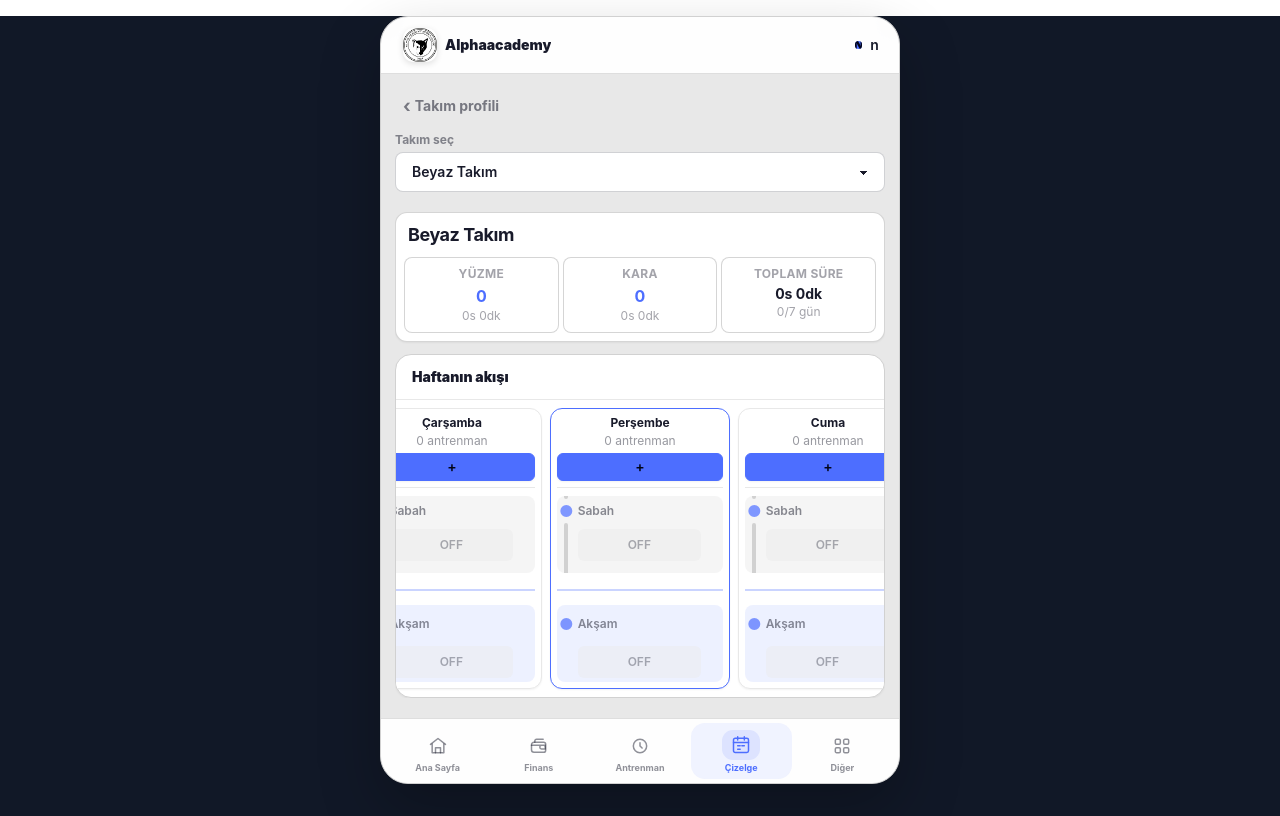
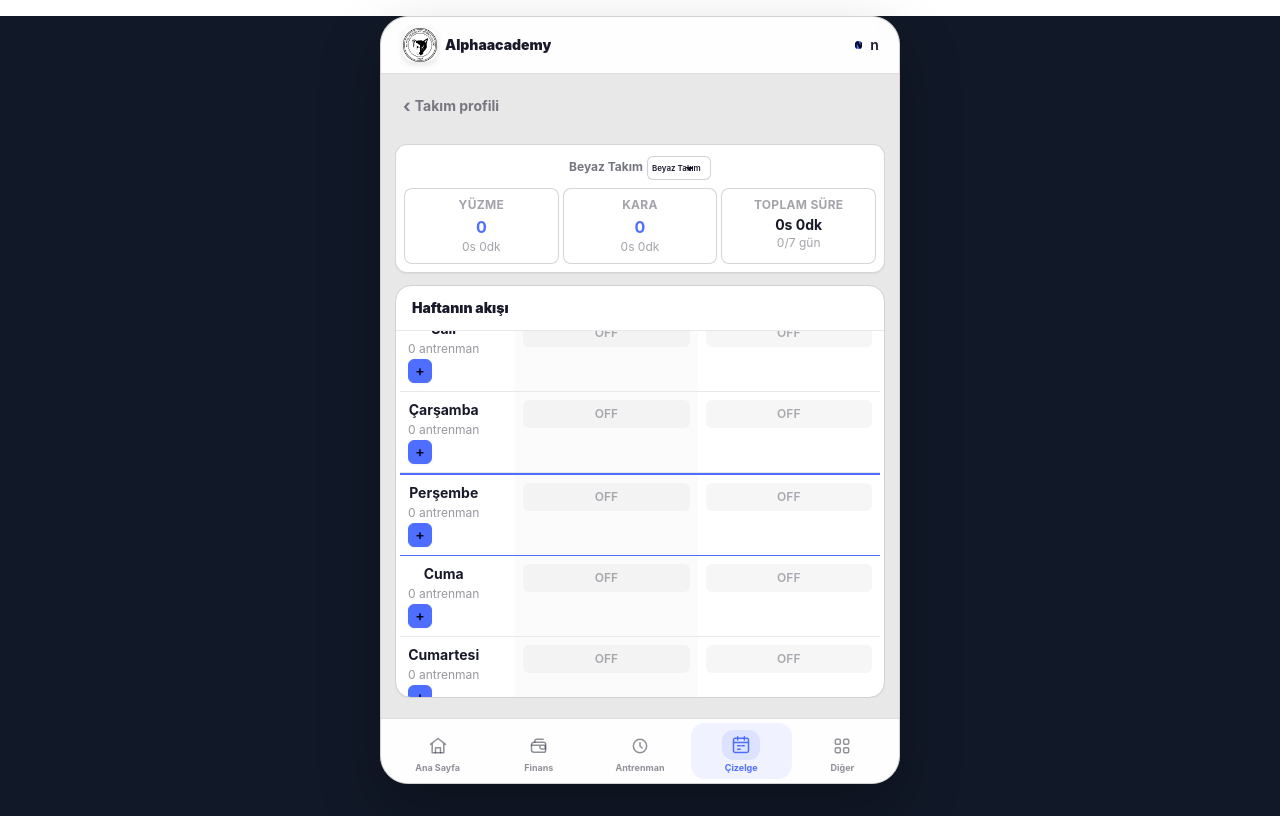
Before and after one commit to ozztozz/swim_club, a Django app: page /teams/schedule/ in a window 1280 px wide. Run offline with Django 5.2, Linux system fonts and the light colour scheme; a user stored in the database is signed in; data comes from the database, SQL or seed files in the repository; some libraries are stand-ins or nearby versions.

Commit message:
haftalık düzeldi

```diff
--- /dev/null
+++ b/swim_club_project/templates/team/partials/schedule_cell.html
@@ -0,0 +1,24 @@
+{% if schedules %}
+    <div class="grid min-w-0 grid-cols-2 {% if align_right %}justify-items-end{% else %}justify-items-start{% endif %} gap-1">
+        {% for schedule in schedules %}
+            <div class="{% if align_right and schedules|length == 1 %}col-start-2 {% endif %}min-w-0 max-w-full overflow-hidden rounded-md p-1 shadow-sm sm:p-1.5 {% if schedule.training_type == 'land' %}bg-warning/15{% else %}bg-info/15{% endif %}">
+                <div class="flex items-start justify-between gap-0.5">
+                    <div class="badge badge-xs shrink-0 border-0 text-[9px] font-black {% if schedule.training_type == 'land' %}bg-warning/30 text-warning-content{% else %}bg-info/25 text-info-content{% endif %}" title="{{ schedule.get_training_type_display }}">
+                        {% if schedule.training_type == 'land' %}K{% else %}Y{% endif %}
+                    </div>
+                    <div class="flex shrink-0 items-center gap-0.5">
+                        <button type="button" class="btn btn-ghost btn-xs h-5 min-h-0 w-5 rounded-md p-0 text-[10px] font-semibold leading-none text-primary" hx-get="{% url 'team-schedule-update' team.pk schedule.pk %}" hx-target="#schedule-modal-container" hx-swap="innerHTML" title="Düzenle" aria-label="Antrenmanı düzenle">✎</button>
+                        <form method="post" hx-post="{% url 'team-schedule-delete' team.pk schedule.pk %}" hx-target="#weekly-schedule-board" hx-swap="outerHTML">
+                            {% csrf_token %}
+                            <button type="submit" class="btn btn-ghost btn-xs h-5 min-h-0 w-5 rounded-md p-0 text-[10px] font-semibold leading-none text-error" title="Sil" aria-label="{{ day_label }} antrenmanını sil">×</button>
+                        </form>
+                    </div>
+                </div>
+                <div class="mt-0.5 truncate text-[8px] font-semibold tabular-nums sm:text-[9px]">{{ schedule.start_time|time:"H:i" }} - {{ schedule.end_time|time:"H:i" }}</div>
+                <div class="mt-0.5 truncate text-[8px] text-base-content/50 sm:text-[9px]">{{ schedule.location }}</div>
+            </div>
+        {% endfor %}
+    </div>
+{% else %}
+    <div class="rounded-md bg-base-200/40 px-1 py-1.5 text-center text-[9px] font-semibold text-base-content/35">OFF</div>
+{% endif %}
--- a/swim_club_project/templates/team/partials/weekly_schedule_board.html
+++ b/swim_club_project/templates/team/partials/weekly_schedule_board.html
@@ -1,82 +1,32 @@
-<div id="weekly-schedule-board" class="min-h-0 flex-1 overflow-x-auto overflow-y-hidden px-1 py-1.5 sm:px-2 sm:py-2">
-    <div class="grid h-full auto-cols-[minmax(150px,1fr)] grid-flow-col gap-1 sm:auto-cols-[minmax(180px,1fr)] sm:gap-2">
-        {% for day in weekly_days %}
-            <article data-weekday="{{ day.value }}" class="flex h-full min-w-0 flex-col rounded-lg border border-base-200 bg-base-100 p-1 shadow-sm transition-colors sm:rounded-xl sm:p-1.5">
-                <div class="border-b border-base-200 pb-1 text-center sm:pb-1.5">
-                    <h3 class="truncate text-[10px] font-bold text-base-content sm:text-xs">{{ day.label }}</h3>
-                    <p class="mt-0.5 text-[9px] text-base-content/45 sm:text-[10px]">{{ day.schedules|length }} antrenman</p>
-                    <button
-                        type="button"
-                        class="btn btn-primary btn-xs mt-1 h-6 min-h-0 w-full rounded-md px-0 text-[9px] font-semibold sm:h-7 sm:text-[10px]"
-                        hx-get="{% url 'team-schedule-create' team.pk %}?weekday={{ day.value }}"
-                        hx-target="#schedule-modal-container"
-                        hx-swap="innerHTML"
-                        aria-label="{{ day.label }} gününe antrenman ekle">
-                        <span class="text-sm leading-none">+</span>
-                    </button>
-                </div>
-
-                <ul class="timeline timeline-vertical timeline-compact mt-1 grid min-h-0 flex-1 w-full grid-rows-[minmax(0,1fr)_2rem_minmax(0,1fr)] text-base-content sm:mt-2">
-                    <li class="min-h-0 rounded-lg bg-base-200/45 px-0.5">
-                        {% if not forloop.first %}<hr class="bg-base-300">{% endif %}
-                        <div class="timeline-start text-[9px] font-semibold text-base-content/50 sm:text-[10px]">Sabah</div>
-                        <div class="timeline-middle text-primary/70">●</div>
-                        <div class="timeline-end max-h-full w-[calc(100%-1.5rem)] overflow-y-auto pb-1 sm:pb-2">
-                            {% for schedule in day.morning_schedules %}
-                                <div class="mb-1 rounded-md bg-base-200/55 p-1 last:mb-0">
-                                    <div class="flex items-center justify-between gap-1">
-                                        <div class="min-w-0 truncate text-[9px] font-semibold text-primary/70 sm:text-[10px]">{{ schedule.get_training_type_display }}</div>
-                                        <div class="flex shrink-0 items-center gap-0.5">
-                                            <button type="button" class="btn btn-ghost btn-xs h-5 min-h-0 w-5 rounded-md p-0 text-[10px] font-semibold leading-none text-primary" hx-get="{% url 'team-schedule-update' team.pk schedule.pk %}" hx-target="#schedule-modal-container" hx-swap="innerHTML" title="Düzenle" aria-label="Antrenmanı düzenle">✎</button>
-                                            <form method="post" hx-post="{% url 'team-schedule-delete' team.pk schedule.pk %}" hx-target="#weekly-schedule-board" hx-swap="outerHTML">
-                                                {% csrf_token %}
-                                                <button type="submit" class="btn btn-ghost btn-xs h-5 min-h-0 w-5 rounded-md p-0 text-[10px] font-semibold leading-none text-error" title="Sil" aria-label="{{ day.label }} antrenmanını sil">×</button>
-                                            </form>
-                                        </div>
-                                    </div>
-                                    <div class="mt-0.5 text-[9px] font-semibold leading-none tabular-nums sm:text-[10px]">{{ schedule.start_time|time:"H:i" }} - {{ schedule.end_time|time:"H:i" }}</div>
-                                    <div class="mt-0.5 truncate text-[8px] leading-none text-base-content/50 sm:text-[9px]">{{ schedule.location }}</div>
-                                </div>
-                            {% empty %}
-                                <div class="rounded-md bg-base-200/40 px-1 py-2 text-center text-[9px] font-semibold text-base-content/35">OFF</div>
-                            {% endfor %}
+<div id="weekly-schedule-board" class="min-h-0 flex-1 overflow-x-hidden overflow-y-auto px-0.5 py-0.5 sm:px-1 sm:py-1">
+    <table class="w-full table-fixed border-separate border-spacing-0 text-base-content">
+        <thead>
+            <tr class="text-left">
+                <th class="w-[24%] border-b border-base-300 px-1 py-1 text-[10px] font-bold uppercase tracking-wide text-base-content/50 sm:px-2 sm:py-1.5 sm:text-xs">Gün</th>
+                <th class="w-[38%] border-b border-base-300 bg-base-200/35 px-1 py-1 text-[10px] font-bold uppercase tracking-wide text-base-content/50 sm:px-2 sm:py-1.5 sm:text-xs">Sabah</th>
+                <th class="w-[38%] border-b border-base-300 bg-primary/5 px-1 py-1 text-[10px] font-bold uppercase tracking-wide text-base-content/50 sm:px-2 sm:py-1.5 sm:text-xs">Akşam</th>
+            </tr>
+        </thead>
+        <tbody>
+            {% for day in weekly_days %}
+                <tr data-weekday="{{ day.value }}" class="transition-colors">
+                    <th class="border-b border-base-200 px-1 py-1.5 align-top sm:px-2 sm:py-2">
+                        <div class="flex min-w-0 flex-col items-start gap-0.5">
+                            <div class="min-w-0 max-w-full">
+                                <h3 class="break-words text-xs font-bold sm:text-sm">{{ day.label }}</h3>
+                                <p class="mt-0.5 text-[9px] font-normal text-base-content/45 sm:text-[10px]">{{ day.schedules|length }} antrenman</p>
+                            </div>
+                            <button type="button" class="btn btn-primary btn-xs h-6 min-h-0 w-6 rounded-md p-0 text-sm leading-none" hx-get="{% url 'team-schedule-create' team.pk %}?weekday={{ day.value }}" hx-target="#schedule-modal-container" hx-swap="innerHTML" title="Antrenman ekle" aria-label="{{ day.label }} gününe antrenman ekle">+</button>
                         </div>
-                        <hr class="bg-base-300">
-                    </li>
-
-                    <li class="relative h-8 min-h-0">
-                        <div class="timeline-start"></div>
-                        <div class="timeline-middle"></div>
-                        <div class="timeline-end"></div>
-                        <div class="pointer-events-none absolute inset-x-0 top-1/2 z-10 h-0.5 bg-primary/30"></div>
-                    </li>
-
-                    <li class="min-h-0 rounded-lg bg-primary/10 px-0.5">
-                        <div class="timeline-start text-[9px] font-semibold text-base-content/50 sm:text-[10px]">Akşam</div>
-                        <div class="timeline-middle text-primary/70">●</div>
-                        <div class="timeline-end max-h-full w-[calc(100%-1.5rem)] overflow-y-auto">
-                            {% for schedule in day.evening_schedules %}
-                                <div class="mb-1 rounded-md bg-base-200/55 p-1 last:mb-0">
-                                    <div class="flex items-center justify-between gap-1">
-                                        <div class="min-w-0 truncate text-[9px] font-semibold text-primary/70 sm:text-[10px]">{{ schedule.get_training_type_display }}</div>
-                                        <div class="flex shrink-0 items-center gap-0.5">
-                                            <button type="button" class="btn btn-ghost btn-xs h-5 min-h-0 w-5 rounded-md p-0 text-[10px] font-semibold leading-none text-primary" hx-get="{% url 'team-schedule-update' team.pk schedule.pk %}" hx-target="#schedule-modal-container" hx-swap="innerHTML" title="Düzenle" aria-label="Antrenmanı düzenle">✎</button>
-                                            <form method="post" hx-post="{% url 'team-schedule-delete' team.pk schedule.pk %}" hx-target="#weekly-schedule-board" hx-swap="outerHTML">
-                                                {% csrf_token %}
-                                                <button type="submit" class="btn btn-ghost btn-xs h-5 min-h-0 w-5 rounded-md p-0 text-[10px] font-semibold leading-none text-error" title="Sil" aria-label="{{ day.label }} antrenmanını sil">×</button>
-                                            </form>
-                                        </div>
-                                    </div>
-                                    <div class="mt-0.5 text-[9px] font-semibold leading-none tabular-nums sm:text-[10px]">{{ schedule.start_time|time:"H:i" }} - {{ schedule.end_time|time:"H:i" }}</div>
-                                    <div class="mt-0.5 truncate text-[8px] leading-none text-base-content/50 sm:text-[9px]">{{ schedule.location }}</div>
-                                </div>
-                            {% empty %}
-                                <div class="rounded-md bg-base-200/40 px-1 py-2 text-center text-[9px] font-semibold text-base-content/35">OFF</div>
-                            {% endfor %}
-                        </div>
-                    </li>
-                </ul>
-            </article>
-        {% endfor %}
-    </div>
+                    </th>
+                    <td class="min-w-0 border-b border-base-200 bg-base-200/20 px-1 py-1.5 align-top sm:px-2 sm:py-2">
+                        {% include 'team/partials/schedule_cell.html' with schedules=day.morning_schedules day_label=day.label align_right=False %}
+                    </td>
+                    <td class="min-w-0 border-b border-base-200 bg-primary/[.04] px-1 py-1.5 align-top sm:px-2 sm:py-2">
+                        {% include 'team/partials/schedule_cell.html' with schedules=day.evening_schedules day_label=day.label align_right=True %}
+                    </td>
+                </tr>
+            {% endfor %}
+        </tbody>
+    </table>
 </div>
--- a/swim_club_project/templates/team/weekly_schedule.html
+++ b/swim_club_project/templates/team/weekly_schedule.html
@@ -14,27 +14,23 @@
         </a>
         {% endif %}
 
-        <form method="get" class="mt-2">
-            <label class="form-control">
-                <span class="mb-1 text-[10px] font-bold text-base-content/50">Takım seç</span>
-                <select name="team" onchange="this.form.submit()" class="select select-bordered h-10 min-h-0 w-full rounded-lg bg-base-100 text-xs font-semibold">
-                    {% for schedule_team in schedule_teams %}
-                        <option value="{{ schedule_team.pk }}" {% if team.pk == schedule_team.pk %}selected{% endif %}>{{ schedule_team.name }}</option>
-                    {% empty %}
-                        <option>Atanmış takım yok</option>
-                    {% endfor %}
-                </select>
-            </label>
-        </form>
-
     </header>
 
         {% if team %}
         <div class="mt-2 overflow-hidden rounded-xl border border-base-300/90 bg-base-100 p-2 text-base-content shadow-sm">
-            <h1 class="truncate px-1 text-lg font-bold tracking-tight">
-                {{ team.name }}
-            </h1>
-
+            <h2 class="mb-2 flex min-w-0 items-center justify-center gap-1 text-center">
+                <span class="min-w-0 truncate text-[9px] font-bold text-base-content/60" title="{{ team.name }}">{{ team.name }}</span>
+                <label class="sr-only" for="schedule-team-select">Takım seç</label>
+                <form method="get" class="min-w-0">
+                    <select id="schedule-team-select" name="team" onchange="this.form.submit()" class="select select-bordered h-6 min-h-0 w-16 shrink-0 rounded-md px-1 text-[8px] font-semibold">
+                        {% for schedule_team in schedule_teams %}
+                            <option value="{{ schedule_team.pk }}" {% if team.pk == schedule_team.pk %}selected{% endif %}>{{ schedule_team.name }}</option>
+                        {% empty %}
+                            <option>Takım yok</option>
+                        {% endfor %}
+                    </select>
+                </form>
+            </h2>
             <div class="mt-2 grid grid-cols-3 gap-1">
                 <div class="min-w-0 overflow-hidden rounded-lg border border-base-300/90 bg-base-100 px-1 py-2 text-center">
                     <p class="text-[9px] font-bold uppercase tracking-wide text-base-content/40">Yüzme</p>
@@ -76,15 +72,21 @@
         const weekday = (today + 6) % 7;
         const todayColumn = document.querySelector(`[data-weekday="${weekday}"]`);
 
-        document.querySelectorAll('[data-weekday]').forEach((column) => {
-            column.classList.toggle('border-primary', column === todayColumn);
-            column.classList.toggle('bg-primary/[.03]', column === todayColumn);
+        document.querySelectorAll('[data-weekday]').forEach((row) => {
+            const isToday = row === todayColumn;
+            row.classList.toggle('bg-primary/[.08]', isToday);
+            row.classList.toggle('font-semibold', isToday);
+
+            row.querySelectorAll('th, td').forEach((cell) => {
+                cell.classList.toggle('border-y-2', isToday);
+                cell.classList.toggle('border-primary', isToday);
+            });
         });
 
         todayColumn?.scrollIntoView({
             behavior: 'smooth',
-            block: 'nearest',
-            inline: 'center',
+            block: 'center',
+            inline: 'nearest',
         });
     }
 
```
